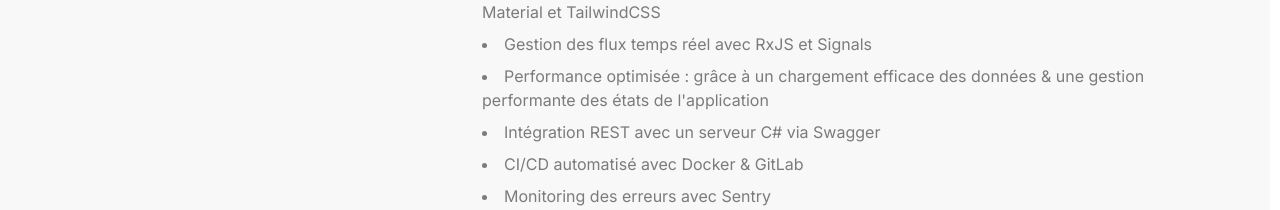
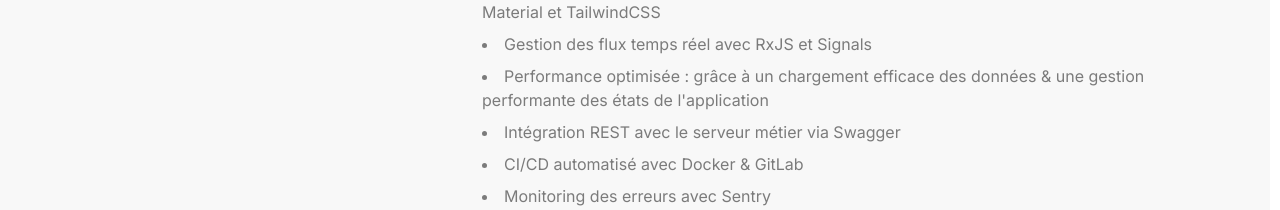
Before and after one commit to neogenz/portfolio-nextjs, a Next.js app: page / in a window 1280 px wide. Shown: the part 10207-10417 px from the top of the page. Built offline with nearby package versions, Linux system fonts and the light colour scheme; a web font is replaced by a local one.

Commit message:
fix(content): drop unconfirmed server language on the SAE card

```diff
--- a/src/components/Projects.tsx
+++ b/src/components/Projects.tsx
@@ -58,7 +58,7 @@ const projects = [
       'Développement from scratch d\'une interface complexe en Angular 19 avec Angular Material et TailwindCSS',
       'Gestion des flux temps réel avec RxJS et Signals',
       'Performance optimisée : grâce à un chargement efficace des données & une gestion performante des états de l\'application',
-      'Intégration REST avec un serveur C# via Swagger',
+      'Intégration REST avec le serveur métier via Swagger',
       'CI/CD automatisé avec Docker & GitLab',
       'Monitoring des erreurs avec Sentry',
       'Tests unitaires et end-to-end avec Jest et Playwright',
```
